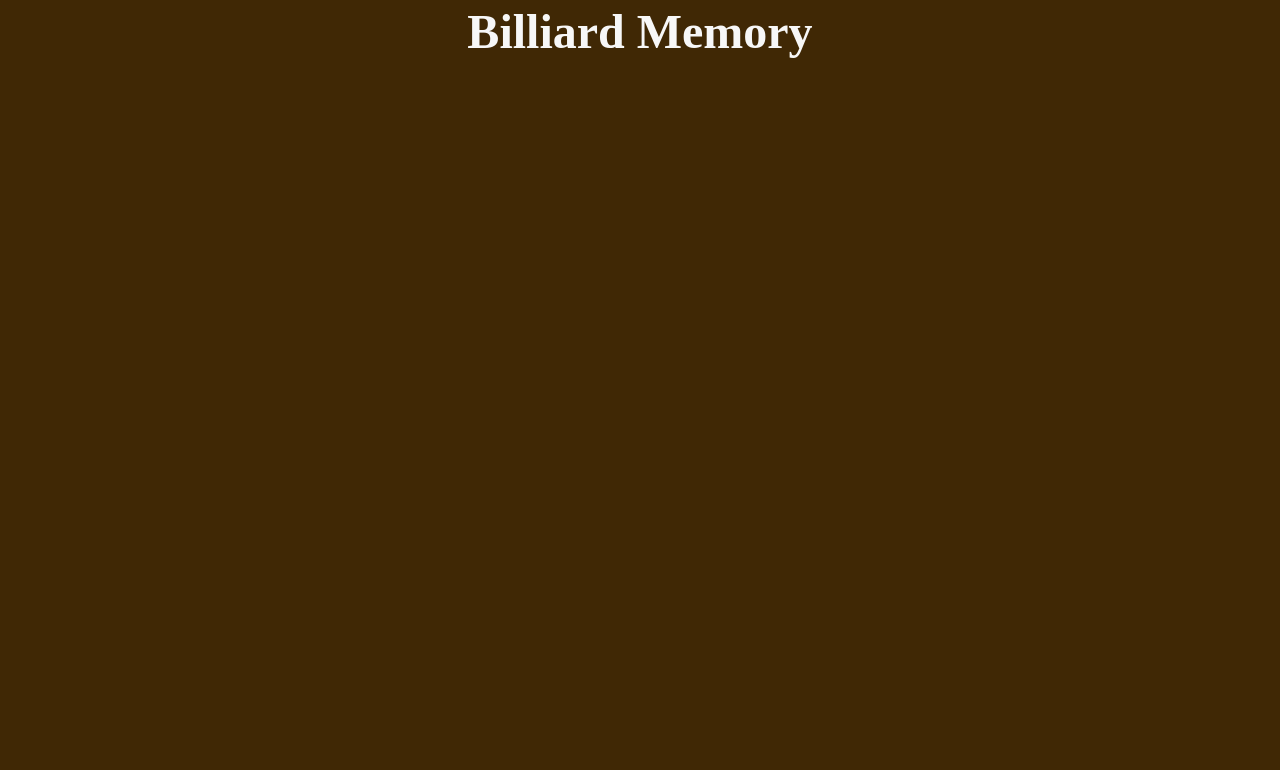
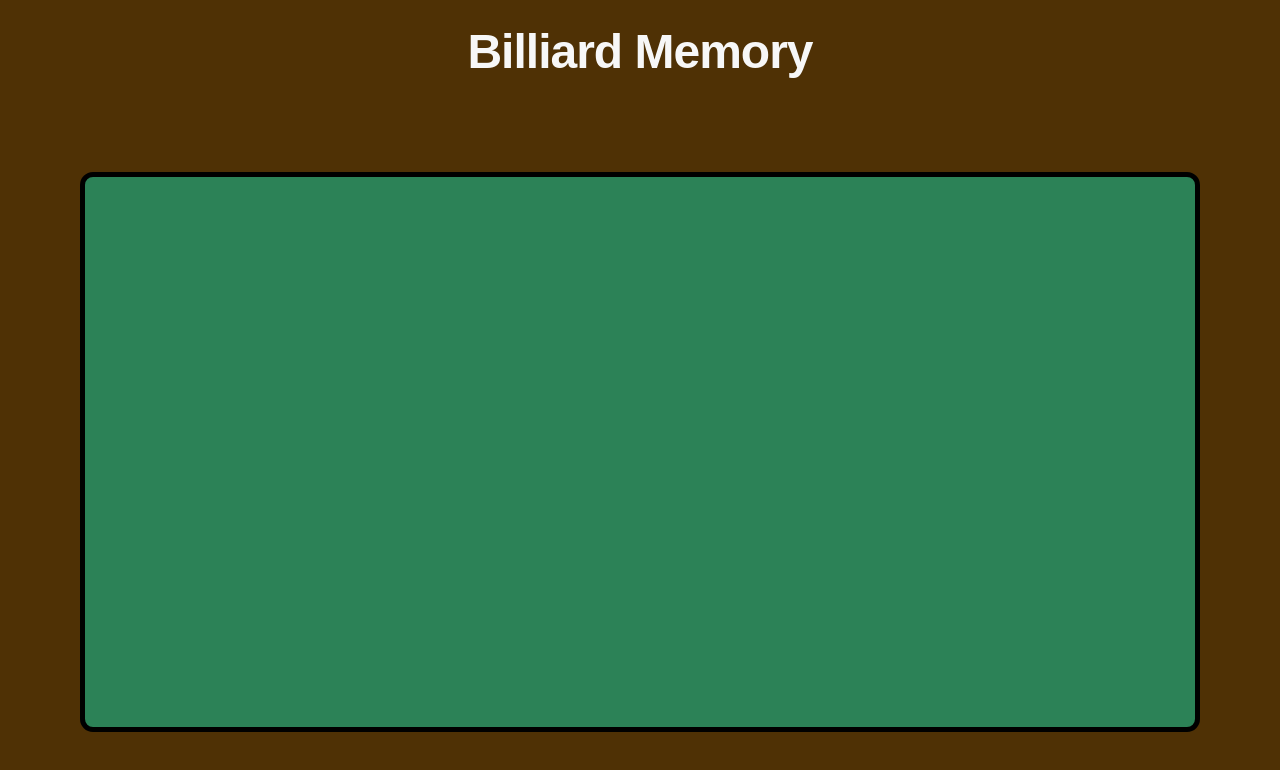
Before and after one commit to DanielJHV/billiard-memory, a website: page index.html in a window 1280 px wide. Drawn offline with Linux system fonts and the light colour scheme; a web font is replaced by a local one.

Commit message:
Add table

```diff
--- a/index.html
+++ b/index.html
@@ -4,6 +4,9 @@
     <meta charset="UTF-8" />
     <meta http-equiv="X-UA-Compatible" content="IE=edge" />
     <meta name="viewport" content="width=device-width, initial-scale=1.0" />
+    <link rel="preconnect" href="https://fonts.googleapis.com" />
+    <link rel="preconnect" href="https://fonts.gstatic.com" crossorigin />
+    <link href="https://fonts.googleapis.com/css2?family=Laila:wght@400;500;700&display=swap" rel="stylesheet" />
     <link rel="stylesheet" href="css/style.css" />
     <script src="js/script.js" defer></script>
     <title>Billiard Memory</title>
@@ -12,7 +15,9 @@
     <header class="header">
       <h1 class="heading-primary">Billiard Memory</h1>
     </header>
-    <main class="main"></main>
-    <footer class="footer"></footer>
+    <main class="main">
+      <div class="table"></div>
+    </main>
+    <footer></footer>
   </body>
 </html>
--- a/scss/_base.scss
+++ b/scss/_base.scss
@@ -1,5 +1,5 @@
-$color-primary: #36594a;
-$color-secondary: #402805;
+$color-primary: #2c8257;
+$color-secondary: #4f3105;
 $color-text: #f7f7f7;
 
 @mixin flexCenter {
@@ -24,8 +24,5 @@ body {
   justify-content: space-between;
   height: 100vh;
   background-color: $color-secondary;
+  font-family: 'Laila', sans-serif;
 }
-
-.container {
-  width: 120rem;
-}
--- a/scss/_components.scss
+++ b/scss/_components.scss
@@ -0,0 +1,5 @@
+.heading-primary {
+  font-size: 4.8rem;
+  color: $color-text;
+  letter-spacing: -1px;
+}
--- a/scss/_layout.scss
+++ b/scss/_layout.scss
@@ -1,9 +1,17 @@
 .header {
   @include flexCenter();
-  height: 6.2rem;
+  padding: 2.4rem;
 }
 
-.heading-primary {
-  font-size: 4.8rem;
-  color: $color-text;
+.main {
+  @include flexCenter;
+  height: 100%;
 }
+
+.table {
+  height: 56rem;
+  width: 112rem;
+  background-color: $color-primary;
+  border: 5px solid #000;
+  border-radius: 13px;
+}
```
Also changed, not shown: css/style.css, 1 other file.
